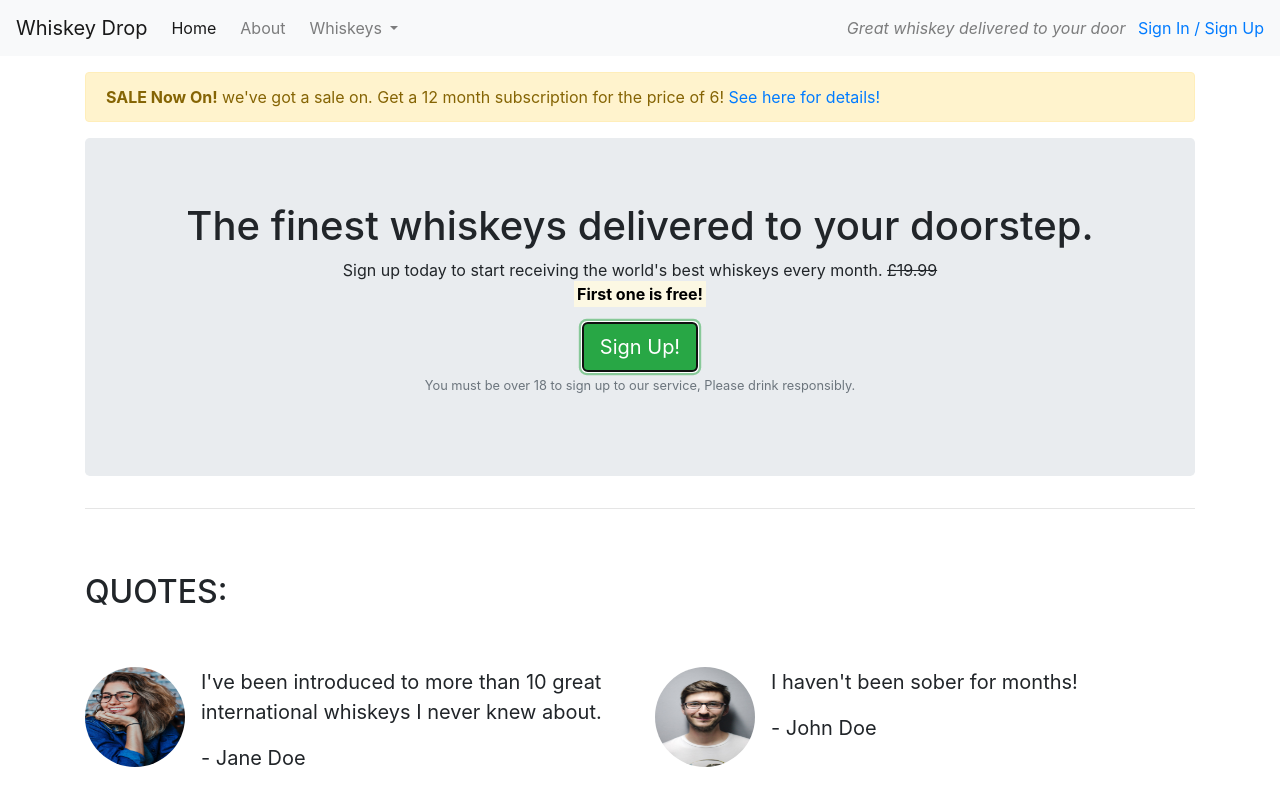
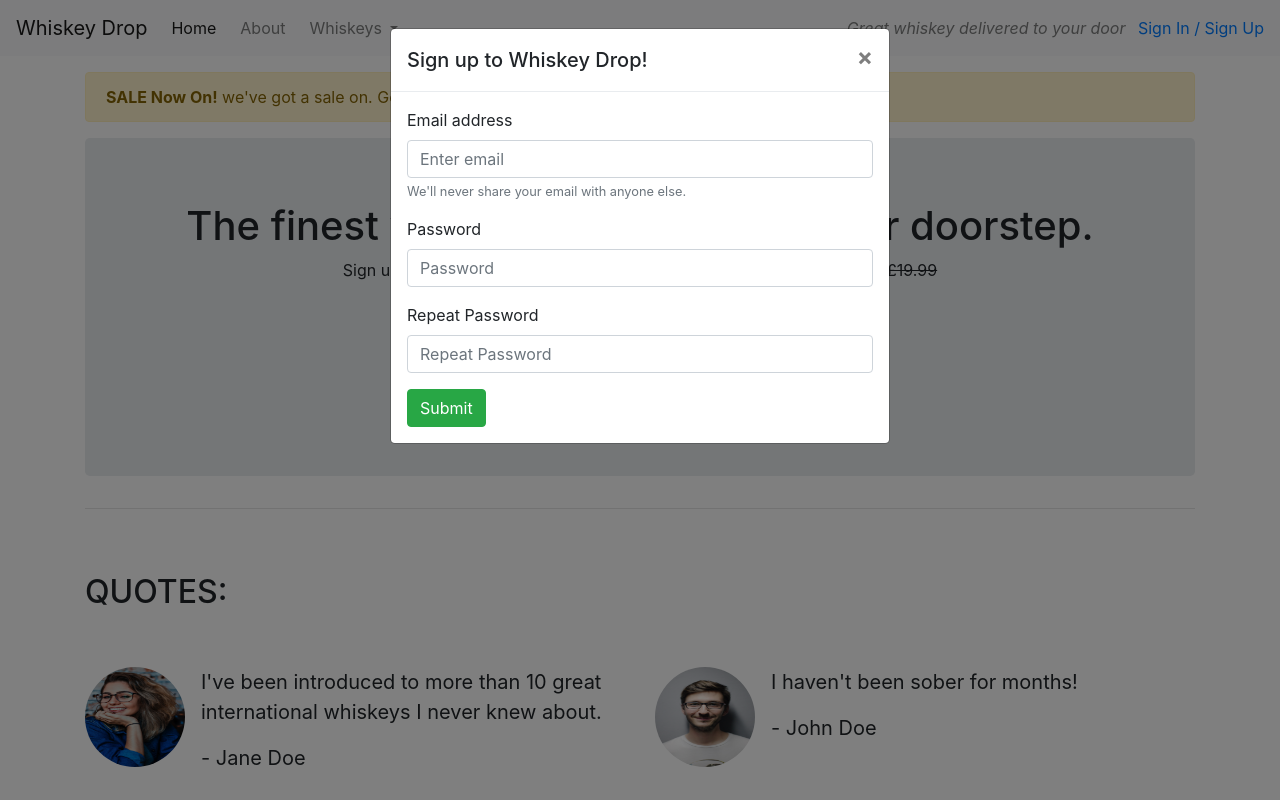
Before and after one commit to ConnorSargent/Bootstrap, a plain HTML site: page index.html in a window 1280 px wide. Both pictures are taken after a click on the button "Sign Up!". Shown: the top 800 px of the page. Drawn offline with nearby package versions, Linux system fonts and the light colour scheme.

Commit message:
added modal for signUp callout button

```diff
--- a/index.html
+++ b/index.html
@@ -66,7 +66,7 @@
                 <strong><mark>First one is free!</mark></strong>
             </p>
 
-            <button class="btn-success btn-lg">Sign Up!</button>
+            <button class="btn-success btn-lg" data-toggle="modal" data-target="#signUpModal">Sign Up!</button>
             <p class="text-muted"><small>You must be over 18 to sign up to our service, Please drink
                     responsibly.</small></p>
         </section>
@@ -163,6 +163,38 @@
         </section>
         <!-- /.features -->
     </article>
+
+    <div class="modal" tabindex="-1" role="dialog" id="signUpModal">
+        <div class="modal-dialog" role="document">
+          <div class="modal-content">
+            <div class="modal-header">
+              <h5 class="modal-title">Sign up to Whiskey Drop!</h5>
+              <button type="button" class="close" data-dismiss="modal" aria-label="Close">
+                <span aria-hidden="true">&times;</span>
+              </button>
+            </div>
+            <div class="modal-body">
+                <form>
+                    <div class="form-group">
+                      <label for="exampleInputEmail1">Email address</label>
+                      <input type="email" class="form-control" id="exampleInputEmail1" aria-describedby="emailHelp" placeholder="Enter email">
+                      <small id="emailHelp" class="form-text text-muted">We'll never share your email with anyone else.</small>
+                    </div>
+                    <div class="form-group">
+                      <label for="password">Password</label>
+                      <input type="password" class="form-control" id="password" placeholder="Password">
+                    </div>
+                    <div class="form-group">
+                        <label for="repeatPassword">Repeat Password</label>
+                        <input type="password" class="form-control" id="repeatPassword" placeholder="Repeat Password">
+                      </div>
+                    <button type="submit" class="btn btn-success">Submit</button>
+                  </form>
+            </div>
+          </div>
+        </div>
+      </div>
+
     <script src="https://code.jquery.com/jquery-3.3.1.slim.min.js"
         integrity="sha384-q8i/X+965DzO0rT7abK41JStQIAqVgRVzpbzo5smXKp4YfRvH+8abtTE1Pi6jizo" crossorigin="anonymous">
     </script>
```
